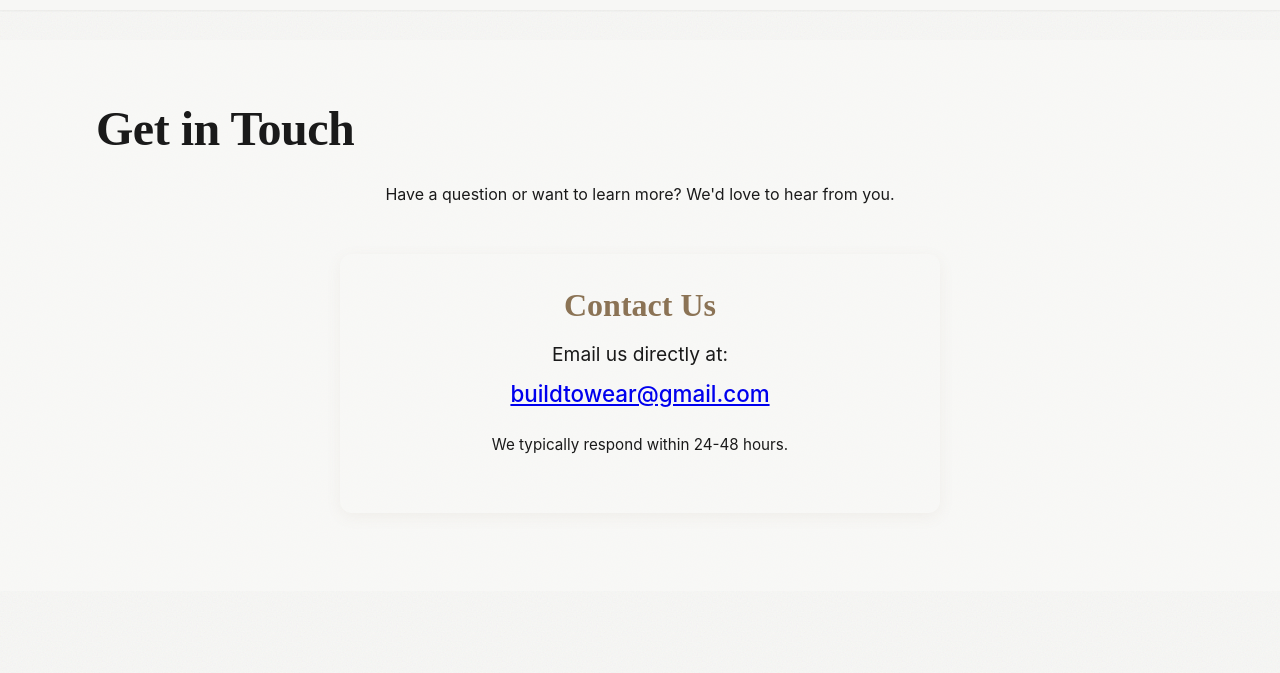
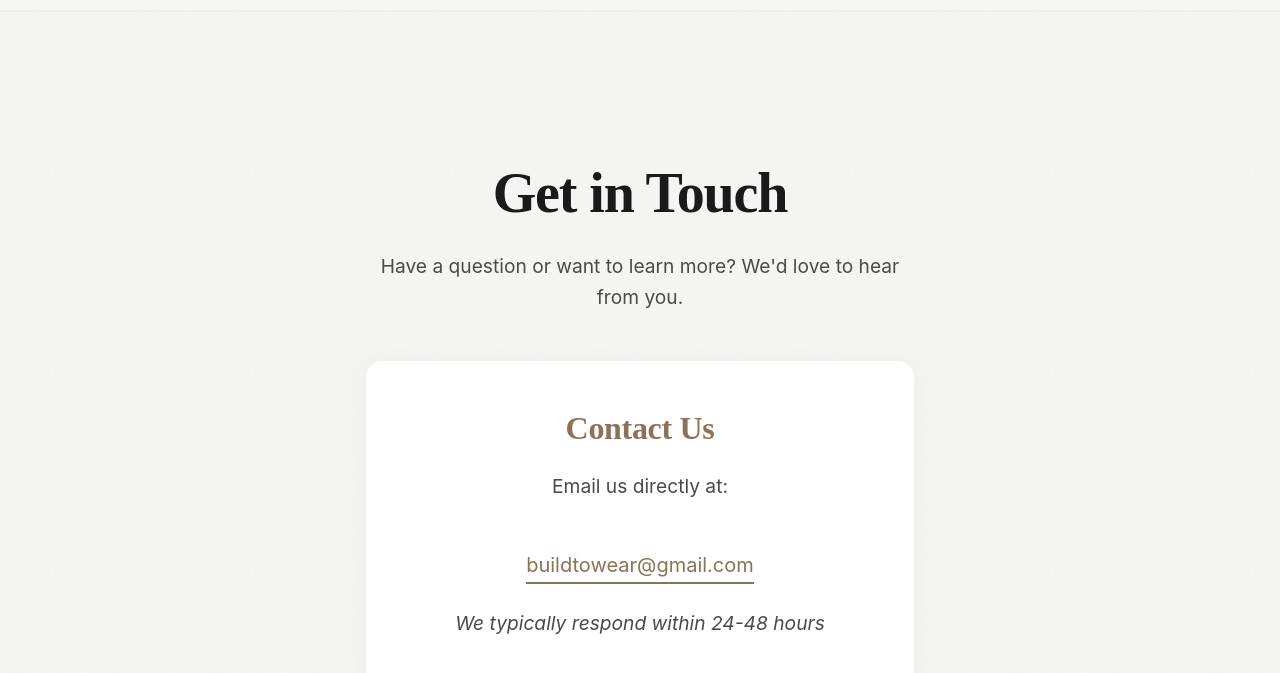
Before and after one commit to riadumitrescu/build-to-wear, a website: page contact.html in a window 1280 px wide. Shown: the part 95-768 px from the top of the page. Drawn offline with Linux system fonts and the light colour scheme.

Commit message:
“message”

```diff
--- a/contact.html
+++ b/contact.html
@@ -17,7 +17,7 @@
     <meta name="twitter:description" content="Contact Build To Wear - Get in touch with our team for inquiries about sustainable fashion, our founders program, or partnership opportunities.">
     <meta name="twitter:image" content="https://buildtowear.com/assets/logo/logo.png">
     <link rel="canonical" href="https://buildtowear.com/contact">
-    <title>Contact Build To Wear - Get in Touch</title>
+    <title>Contact Us | Build to Wear</title>
     <link rel="stylesheet" href="/css/style.css">
     <!-- Favicon -->
     <link rel="icon" href="/assets/favicon/favicon.ico" type="image/x-icon">
@@ -29,6 +29,65 @@
     <link rel="mask-icon" href="/assets/favicon/safari-pinned-tab.svg" color="#8B7355">
     <meta name="msapplication-TileColor" content="#F7F7F5">
     <meta name="theme-color" content="#F7F7F5">
+    <style>
+        .contact-section {
+            padding: 120px 0;
+            max-width: 680px;
+            margin: 0 auto;
+            text-align: center;
+        }
+
+        .contact-section h1 {
+            font-family: 'DM Serif Display', serif;
+            font-size: 3.5rem;
+            margin-bottom: 1.5rem;
+            color: #1a1a1a;
+        }
+
+        .contact-section p {
+            font-size: 1.2rem;
+            line-height: 1.6;
+            color: #4a4a4a;
+            margin-bottom: 3rem;
+        }
+
+        .contact-card {
+            background: #ffffff;
+            border-radius: 16px;
+            padding: 3rem;
+            box-shadow: 0 4px 24px rgba(0, 0, 0, 0.04);
+            margin-bottom: 2rem;
+        }
+
+        .contact-card h2 {
+            font-family: 'DM Serif Display', serif;
+            font-size: 2rem;
+            color: #8B7355;
+            margin-bottom: 1.5rem;
+        }
+
+        .contact-email {
+            display: inline-block;
+            font-size: 1.25rem;
+            color: #8B7355;
+            text-decoration: none;
+            border-bottom: 2px solid #8B7355;
+            padding-bottom: 2px;
+            transition: all 0.2s ease;
+        }
+
+        .contact-email:hover {
+            color: #6a573f;
+            border-bottom-color: #6a573f;
+        }
+
+        .response-time {
+            font-size: 1rem;
+            color: #6c6c6c;
+            margin-top: 1.5rem;
+            font-style: italic;
+        }
+    </style>
 </head>
 <body>
     <div class="announcement">
@@ -55,18 +114,17 @@
     </nav>
 
     <main class="main">
-        <section class="section section--contact">
+        <section class="contact-section">
             <div class="container">
-                <h2>Get in Touch</h2>
-                <p class="text-center">Have a question or want to learn more? We'd love to hear from you.</p>
+                <h1>Get in Touch</h1>
+                <p>Have a question or want to learn more? We'd love to hear from you.</p>
 
-                <div class="contact-direct text-center" style="margin: 3rem auto; max-width: 600px; padding: 2rem; background-color: var(--color-paper-alt); border-radius: 0.75rem; box-shadow: 0 4px 16px rgba(139, 115, 85, 0.07);">
-                    <h3 style="margin-bottom: 1rem; color: var(--color-accent);">Contact Us</h3>
-                    <p style="font-size: 1.2rem; margin-bottom: 0.5rem;">Email us directly at:</p>
-                    <a href="mailto:buildtowear@gmail.com" class="link" style="font-size: 1.4rem; font-weight: 500;">buildtowear@gmail.com</a>
-                    <p style="margin-top: 1.5rem; font-size: 0.95rem; color: var(--color-ink-light);">We typically respond within 24-48 hours.</p>
+                <div class="contact-card">
+                    <h2>Contact Us</h2>
+                    <p>Email us directly at:</p>
+                    <a href="mailto:buildtowear@gmail.com" class="contact-email">buildtowear@gmail.com</a>
+                    <p class="response-time">We typically respond within 24-48 hours</p>
                 </div>
-
             </div>
         </section>
     </main>
```
